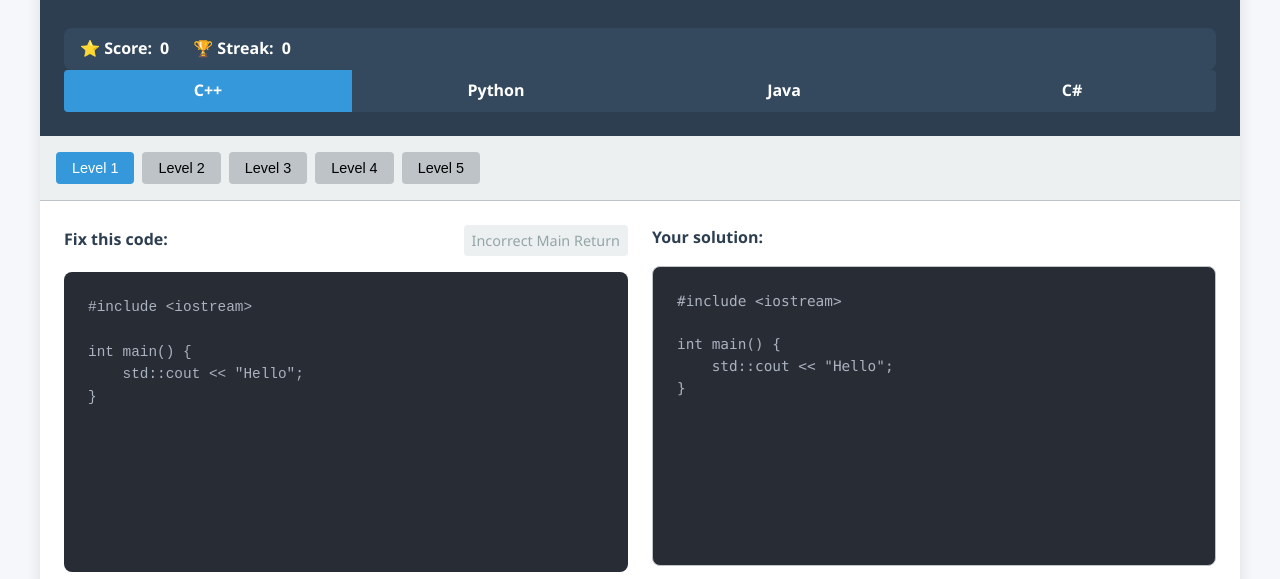
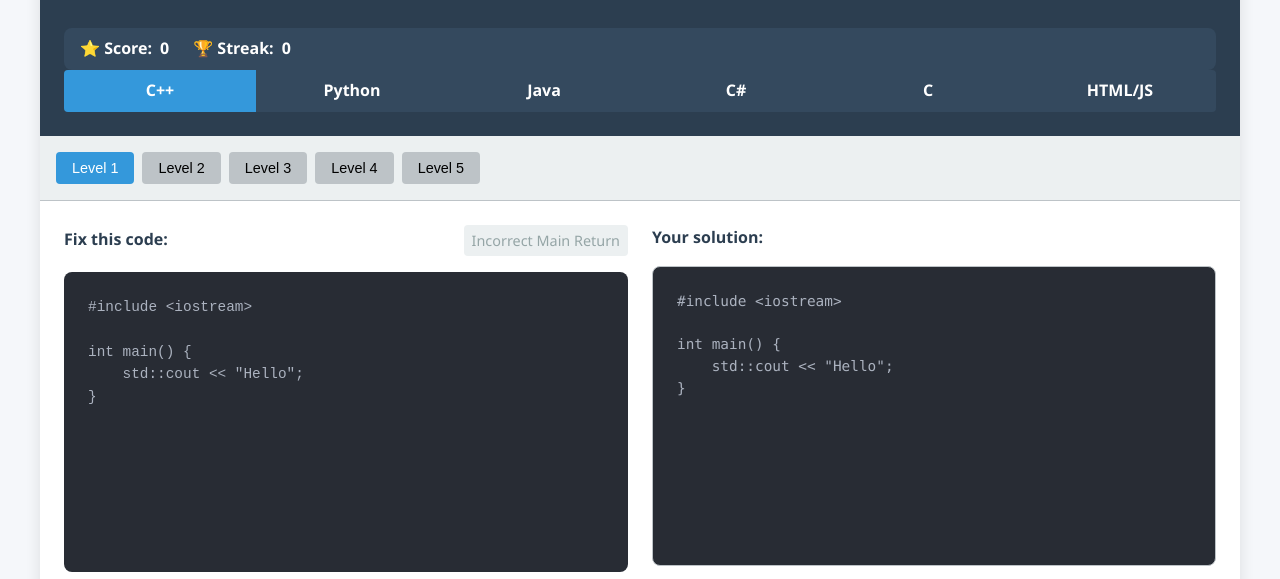
Before and after one commit to Boymeash29/Code-Learning, a plain HTML site: page index.html in a window 1280 px wide. Shown: the part 154-733 px from the top of the page. Drawn offline with Linux system fonts and the light colour scheme.

Commit message:
Update index.html

```diff
--- a/index.html
+++ b/index.html
@@ -31,6 +31,8 @@
                     <div class="language-tab" data-lang="python">Python</div>
                     <div class="language-tab" data-lang="java">Java</div>
                     <div class="language-tab" data-lang="csharp">C#</div>
+                    <div class="language-tab" data-lang="c">C</div>
+                    <div class="language-tab" data-lang="htmljs">HTML/JS</div>
                 </div>
             </div>
         </header>
```
